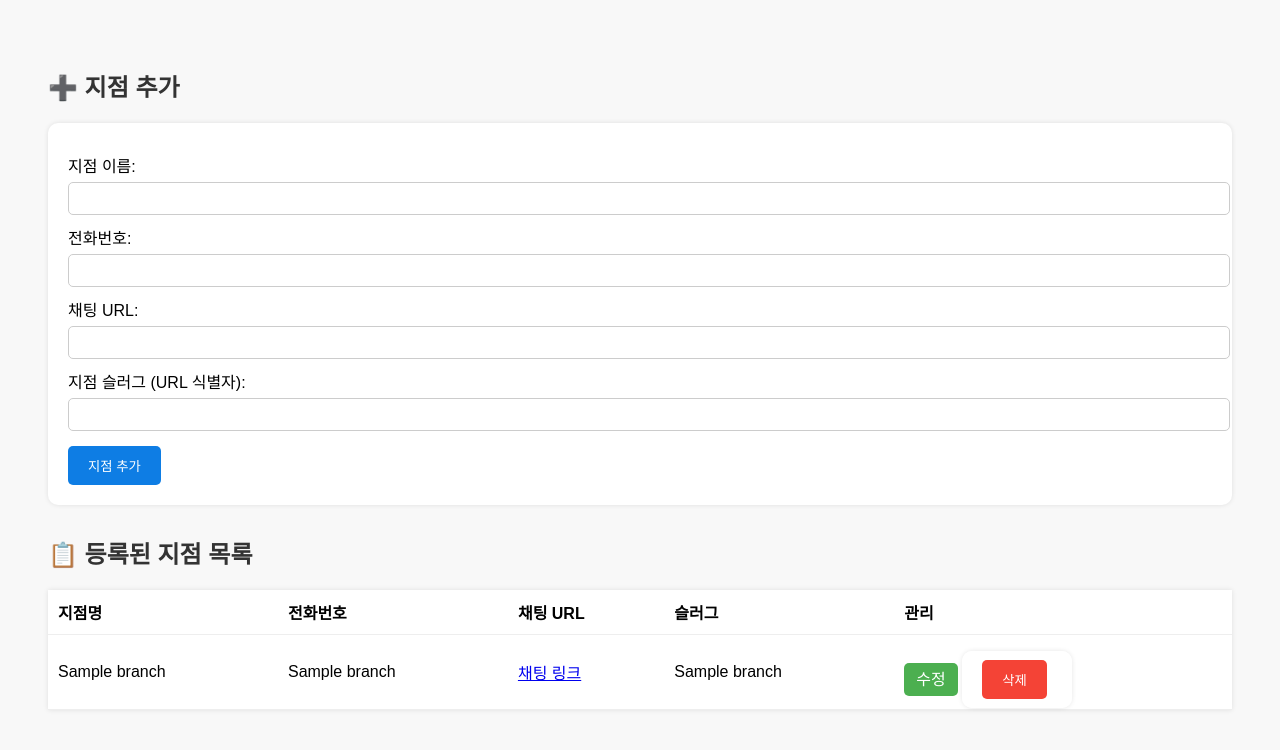
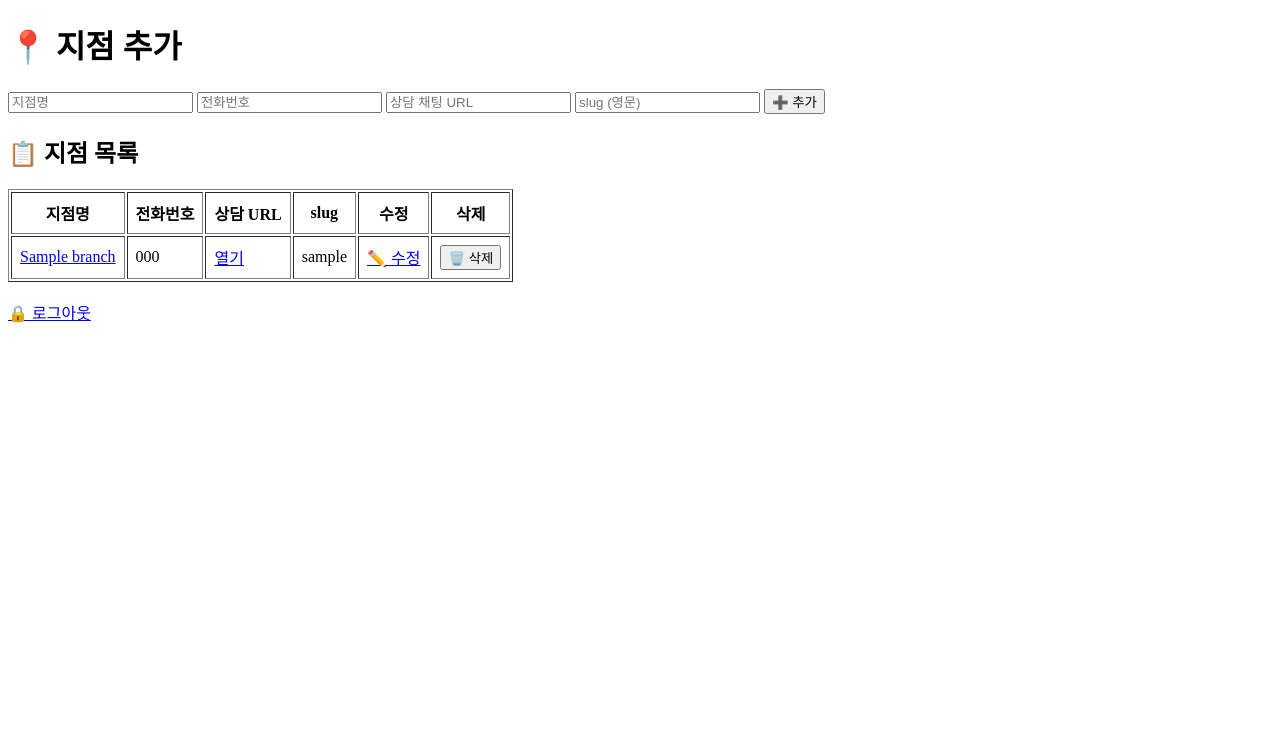
Before and after one commit to choiwonkyu/flask-qr-app, a Flask app: template templates/add_branch.html in a window 1280 px wide. Shown: the top 750 px of the page. Run offline with Flask 3, Linux system fonts and the light colour scheme; the template is opened without the code that fills it: most values are stand-ins (such as "Sample title", 1, 10 or a date in 2020).

Commit message:
지점 링크

```diff
--- a/app.py
+++ b/app.py
@@ -1,43 +1,23 @@
-from flask import Flask, render_template, request, redirect, url_for, abort, Response
+from flask import Flask, request, redirect, render_template, url_for, session, abort
 import sqlite3
 import os
 from functools import wraps
 
 app = Flask(__name__)
+app.secret_key = 'your_secret_key'  # 세션을 위한 비밀 키
+
 DATABASE = 'branches.db'
-ADMIN_PASSWORD = "9876"  # 지점 수정/삭제시 사용
+ADMIN_PASSWORD = '1234'  # 관리자 비밀번호
 
-# ===============================
-# 인증 (관리자 페이지 비밀번호 보호)
-# ===============================
-def check_auth(username, password):
-    return username == 'admin' and password == '9876'  # 비번은 원하는 걸로 바꾸세요
-
-def authenticate():
-    return Response(
-        '접근 권한이 없습니다.\n 브라우저에 사용자명과 비밀번호를 입력하세요.', 401,
-        {'WWW-Authenticate': 'Basic realm="Login Required"'})
-
-def requires_auth(f):
-    @wraps(f)
-    def decorated(*args, **kwargs):
-        auth = request.authorization
-        if not auth or not check_auth(auth.username, auth.password):
-            return authenticate()
-        return f(*args, **kwargs)
-    return decorated
-
-# ===============================
+# -------------------------------
 # DB 연결
-# ===============================
 def get_db_connection():
     conn = sqlite3.connect(DATABASE)
     conn.row_factory = sqlite3.Row
     return conn
 
-# ===============================
-# DB 초기화
-# ===============================
+# -------------------------------
+# DB 초기화 (최초 1회만 실행)
 def init_db():
     conn = get_db_connection()
     cursor = conn.cursor()
@@ -53,108 +33,133 @@ def init_db():
     conn.commit()
     conn.close()
 
-# ===============================
-# 지점 관련 함수
-# ===============================
+# -------------------------------
+# 로그인 필요 데코레이터
+def login_required(f):
+    @wraps(f)
+    def decorated(*args, **kwargs):
+        if not session.get('logged_in'):
+            return redirect(url_for('login'))
+        return f(*args, **kwargs)
+    return decorated
+
+# -------------------------------
+# 로그인 페이지
+@app.route('/', methods=['GET', 'POST'])
+def login():
+    error = None
+    if request.method == 'POST':
+        password = request.form.get('password')
+        if password == ADMIN_PASSWORD:
+            session['logged_in'] = True
+            return redirect(url_for('add_branch_page'))
+        else:
+            error = "❌ 비밀번호가 틀렸습니다."
+    return render_template('login.html', error=error)
+
+# -------------------------------
+# 로그아웃
+@app.route('/logout')
+def logout():
+    session.pop('logged_in', None)
+    return redirect(url_for('login'))
+
+# -------------------------------
+# 지점 추가 함수
 def add_branch(name, phone, chat_url, slug):
     conn = get_db_connection()
-    cursor = conn.cursor()
     try:
-        cursor.execute('''
+        conn.execute('''
             INSERT INTO branches (name, phone, chat_url, slug)
             VALUES (?, ?, ?, ?)
         ''', (name, phone, chat_url, slug))
         conn.commit()
     except sqlite3.IntegrityError:
         conn.close()
-        raise
+        return False
     conn.close()
+    return True
 
+# -------------------------------
+# 지점 조회
+def get_branch_by_slug(slug):
+    conn = get_db_connection()
+    branch = conn.execute('SELECT * FROM branches WHERE slug = ?', (slug,)).fetchone()
+    conn.close()
+    return branch
+
+# -------------------------------
+# 전체 지점 목록
 def get_all_branches():
     conn = get_db_connection()
     branches = conn.execute('SELECT * FROM branches').fetchall()
     conn.close()
     return branches
 
-def get_branch_by_slug(slug):
+# -------------------------------
+# 지점 삭제
+@app.route('/admin/delete/<slug>', methods=['POST'])
+@login_required
+def delete_branch(slug):
+    conn = get_db_connection()
+    conn.execute('DELETE FROM branches WHERE slug = ?', (slug,))
+    conn.commit()
+    conn.close()
+    return redirect(url_for('add_branch_page'))
+
+# -------------------------------
+# 지점 수정
+@app.route('/admin/edit/<slug>', methods=['GET', 'POST'])
+@login_required
+def edit_branch(slug):
     conn = get_db_connection()
     branch = conn.execute('SELECT * FROM branches WHERE slug = ?', (slug,)).fetchone()
+
+    if not branch:
+        return "지점을 찾을 수 없습니다.", 404
+
+    if request.method == 'POST':
+        name = request.form['name']
+        phone = request.form['phone']
+        chat_url = request.form['chat_url']
+        conn.execute('''
+            UPDATE branches SET name = ?, phone = ?, chat_url = ? WHERE slug = ?
+        ''', (name, phone, chat_url, slug))
+        conn.commit()
+        conn.close()
+        return redirect(url_for('add_branch_page'))
+
     conn.close()
-    return branch
+    return render_template('edit_branch.html', branch=branch)
 
-def delete_branch(slug):
-    conn = get_db_connection()
-    conn.execute("DELETE FROM branches WHERE slug = ?", (slug,))
-    conn.commit()
-    conn.close()
-
-def update_branch(name, phone, chat_url, slug):
-    conn = get_db_connection()
-    conn.execute('''
-        UPDATE branches SET name = ?, phone = ?, chat_url = ? WHERE slug = ?
-    ''', (name, phone, chat_url, slug))
-    conn.commit()
-    conn.close()
-
-# ===============================
-# 관리자: 지점 추가 + 목록 보기
-# ===============================
+# -------------------------------
+# 관리자: 지점 추가 및 목록 보기
 @app.route('/admin/add', methods=['GET', 'POST'])
-@requires_auth
+@login_required
 def add_branch_page():
     if request.method == 'POST':
         name = request.form['name']
         phone = request.form['phone']
         chat_url = request.form['chat_url']
         slug = request.form['slug']
-        try:
-            add_branch(name, phone, chat_url, slug)
-            return redirect(url_for('add_branch_page'))
-        except sqlite3.IntegrityError:
-            return "❌ 이미 존재하는 slug입니다. 다른 이름을 사용해주세요.", 400
+        success = add_branch(name, phone, chat_url, slug)
+        if not success:
+            return "❌ 슬러그가 중복되었습니다. 다른 slug를 사용해주세요."
+
     branches = get_all_branches()
     return render_template('add_branch.html', branches=branches)
 
-# 지점 삭제
-@app.route('/admin/delete/<slug>', methods=['POST'])
-@requires_auth
-def delete_branch_route(slug):
-    delete_branch(slug)
-    return redirect(url_for('add_branch_page'))
-
-# 지점 수정
-@app.route('/admin/edit/<slug>', methods=['GET', 'POST'])
-@requires_auth
-def edit_branch(slug):
-    branch = get_branch_by_slug(slug)
-    if branch is None:
-        return "존재하지 않는 지점입니다.", 404
-
-    if request.method == 'POST':
-        password = request.form.get('password')
-        if password != ADMIN_PASSWORD:
-            return "비밀번호가 틀렸습니다.", 403
-        name = request.form['name']
-        phone = request.form['phone']
-        chat_url = request.form['chat_url']
-        update_branch(name, phone, chat_url, slug)
-        return redirect(url_for('add_branch_page'))
-
-    return render_template('edit_branch.html', branch=branch)
-
-# ===============================
-# 고객용: QR 접속
-# ===============================
+# -------------------------------
+# 고객용: QR 링크 페이지
 @app.route('/b/<slug>')
 def branch_page(slug):
     branch = get_branch_by_slug(slug)
     if not branch:
-        return "❌ 지점 정보를 찾을 수 없습니다.", 404
+        return "❌ 해당 지점이 존재하지 않습니다.", 404
     return render_template('branch_page.html', branch=branch)
 
-# ===============================
+# -------------------------------
 # 앱 실행
-# ===============================
 if __name__ == '__main__':
     if not os.path.exists(DATABASE):
         init_db()
--- a/templates/add_branch.html
+++ b/templates/add_branch.html
@@ -2,115 +2,52 @@
 <html lang="ko">
 <head>
     <meta charset="UTF-8">
-    <title>지점 추가 및 관리</title>
-    <style>
-        body {
-            font-family: Arial, sans-serif;
-            padding: 40px;
-            background-color: #f8f8f8;
-        }
-        h2 {
-            color: #333;
-        }
-        form {
-            background: #fff;
-            padding: 20px;
-            margin-bottom: 30px;
-            box-shadow: 0 0 5px rgba(0,0,0,0.1);
-            border-radius: 10px;
-        }
-        label {
-            display: block;
-            margin-top: 10px;
-        }
-        input[type="text"], input[type="url"] {
-            width: 100%;
-            padding: 8px;
-            margin-top: 5px;
-            border-radius: 5px;
-            border: 1px solid #ccc;
-        }
-        button {
-            margin-top: 15px;
-            padding: 10px 20px;
-            background-color: #0e7de4;
-            color: white;
-            border: none;
-            border-radius: 5px;
-            cursor: pointer;
-        }
-        table {
-            width: 100%;
-            background: white;
-            border-collapse: collapse;
-            box-shadow: 0 0 5px rgba(0,0,0,0.1);
-        }
-        th, td {
-            padding: 10px;
-            border-bottom: 1px solid #eee;
-            text-align: left;
-        }
-        .actions form {
-            display: inline;
-        }
-        .actions button {
-            background-color: #f44336;
-            margin-right: 5px;
-        }
-        .actions a {
-            text-decoration: none;
-            padding: 8px 12px;
-            background-color: #4CAF50;
-            color: white;
-            border-radius: 5px;
-        }
-    </style>
+    <title>지점 관리</title>
 </head>
 <body>
-    <h2>➕ 지점 추가</h2>
-    <form method="POST" action="/admin/add">
-        <label for="name">지점 이름:</label>
-        <input type="text" name="name" required>
+    <h1>📍 지점 추가</h1>
 
-        <label for="phone">전화번호:</label>
-        <input type="text" name="phone" required>
-
-        <label for="chat_url">채팅 URL:</label>
-        <input type="url" name="chat_url" required>
-
-        <label for="slug">지점 슬러그 (URL 식별자):</label>
-        <input type="text" name="slug" required>
-
-        <button type="submit">지점 추가</button>
+    <form method="POST">
+        <input type="text" name="name" placeholder="지점명" required>
+        <input type="text" name="phone" placeholder="전화번호" required>
+        <input type="text" name="chat_url" placeholder="상담 채팅 URL" required>
+        <input type="text" name="slug" placeholder="slug (영문)" required>
+        <button type="submit">➕ 추가</button>
     </form>
 
-    <h2>📋 등록된 지점 목록</h2>
-    <table>
-        <thead>
+    <h2>📋 지점 목록</h2>
+    <table border="1" cellpadding="8">
         <tr>
             <th>지점명</th>
             <th>전화번호</th>
-                <th>채팅 URL</th>
-                <th>슬러그</th>
-                <th>관리</th>
+            <th>상담 URL</th>
+            <th>slug</th>
+            <th>수정</th>
+            <th>삭제</th>
         </tr>
-        </thead>
-        <tbody>
         {% for branch in branches %}
         <tr>
-                <td>{{ branch[1] }}</td>
-                <td>{{ branch[2] }}</td>
-                <td><a href="{{ branch[3] }}" target="_blank">채팅 링크</a></td>
-                <td>{{ branch[4] }}</td>
-                <td class="actions">
-                    <a href="{{ url_for('edit_branch', slug=branch[4]) }}">수정</a>
-                    <form method="POST" action="{{ url_for('delete_branch_route', slug=branch[4]) }}" onsubmit="return confirm('정말 삭제하시겠습니까?');">
-                        <button type="submit">삭제</button>
+            <td>
+                <a href="{{ url_for('branch_page', slug=branch['slug']) }}" target="_blank">
+                    {{ branch['name'] }}
+                </a>
+            </td>
+            <td>{{ branch['phone'] }}</td>
+            <td><a href="{{ branch['chat_url'] }}" target="_blank">열기</a></td>
+            <td>{{ branch['slug'] }}</td>
+            <td>
+                <a href="{{ url_for('edit_branch', slug=branch['slug']) }}">✏️ 수정</a>
+            </td>
+            <td>
+                <form method="POST" action="{{ url_for('delete_branch', slug=branch['slug']) }}">
+                    <button type="submit" onclick="return confirm('삭제하시겠습니까?')">🗑️ 삭제</button>
                 </form>
             </td>
         </tr>
         {% endfor %}
-        </tbody>
     </table>
+
+    <br>
+    <a href="{{ url_for('logout') }}">🔒 로그아웃</a>
 </body>
 </html>
```
Also changed, not shown: templates/login.html (added). Lines whose indentation alone changed are shown as unchanged.
